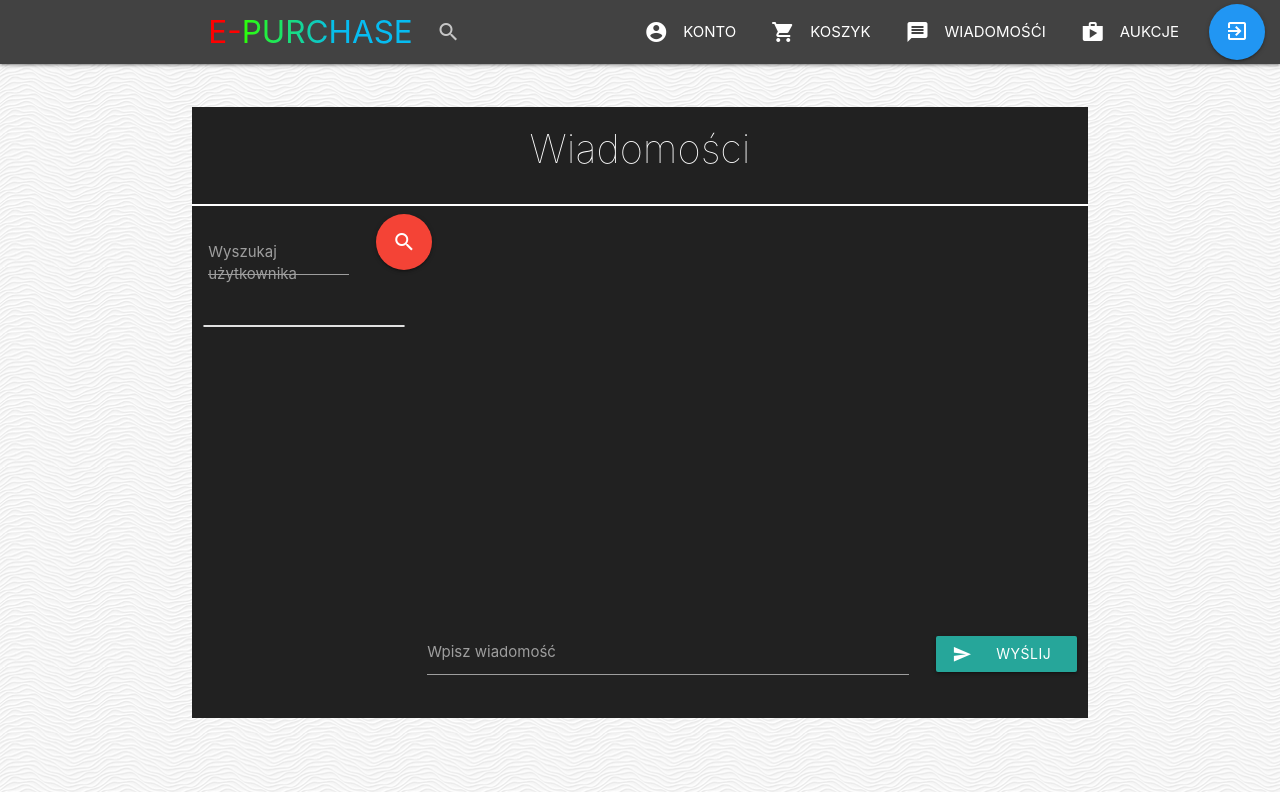
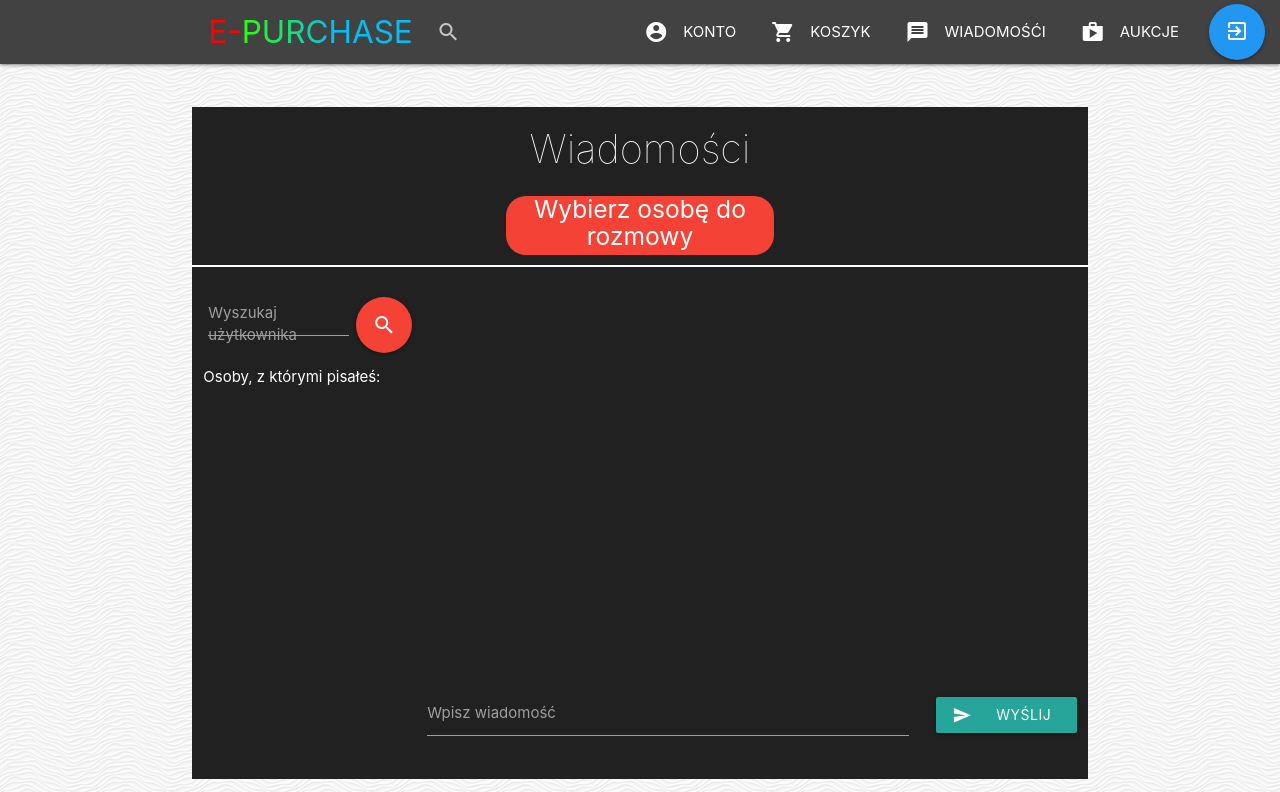
Before and after one commit to wesoly97/E-Purchase, a React (Create React App) app in the folder client/: page /message in a window 1280 px wide. Shown: the top 792 px of the page. Built offline with nearby package versions, Linux system fonts and the light colour scheme; no server answers.

Commit message:
Update Message.js
Zmiany: komunikat, jeśli nie została wybrana osoba do pisania, zmiany w wyglądzie

```diff
--- a/client/src/pages/Message.js
+++ b/client/src/pages/Message.js
@@ -14,11 +14,11 @@ export default function Main(){
     const [role,setRole] = useState("");
     const [messageText, setMessageText] = useState("");
     const [idFrom, setIdFrom] = useState("");
-    const [idTo, setIdTo] = useState(""); // user id to who we write message
+    const [idTo, setIdTo] = useState(null); // user id to who we write message
     const [messages, setMessages] = useState([]);
     const [interlocutorArray, setInterlocutorArray] = useState([]);
     const [username, setUsername] = useState("");
-    const [writeTo, setWriteTo] = useState("");
+    const [writeTo, setWriteTo] = useState("Wybierz osobę do rozmowy");
     let interlocutors = [];
     let messes = [];
 
@@ -129,8 +129,8 @@ export default function Main(){
             if(response.data.result[0] != null){
                 setIdTo(response.data.result[0].id);
                 Materialize.toast({html: 'Pobieranie rozmowy...'});
-                Materialize.toast({html: 'Piszesz wiadomość do ' + username});
-                setWriteTo(">> Nowa wiadomość do " + username);
+                Materialize.toast({html: 'Piszesz wiadomość do użytkownika ' + username});
+                setWriteTo(username);
             }
             else {
                 Materialize.toast({html: 'Nie znaleziono użytkownika!'});
@@ -139,9 +139,10 @@ export default function Main(){
     }
 
     // Wybór osoby do rozmowy z panelu po boku
-    const selectInterlocutor = (id) =>{
+    const selectInterlocutor = (id, username) =>{
         history.push("/message");
         setIdTo(id);
+        setWriteTo(username);
         Materialize.toast({html: 'Pobieranie rozmowy...'});
     }
 
@@ -156,11 +157,12 @@ export default function Main(){
 
 
     for(const [index, value] of interlocutorArray.entries()){
-        interlocutors.push(<a href="#" value={value.UsersFrom} onClick={() => selectInterlocutor(value.UsersFrom)} className="collection-item grey darken-3">{value.username}</a>)
+        interlocutors.push(<a style={{borderColor: "rgb(22, 22, 22)"}} href="#" value={value.UsersFrom} onClick={() => selectInterlocutor(value.UsersFrom, value.username)} className="collection-item grey darken-3">{value.username}</a>)
     }
 
 
     const sendMessage = () => {
+        if(idTo!=null){
             Axios.post("http://localhost:3001/message/send", {
                 messageText: messageText,
                 idFrom: idFrom,
@@ -172,6 +174,10 @@ export default function Main(){
             setMessageText("");
             Materialize.toast({html: 'Wiadomość została wysłana'});
             history.push("/message");
+        }
+        else{
+            Materialize.toast({html: "Musisz wybrać rozmówcę!"});
+        }
 
     };
 
@@ -181,9 +187,10 @@ export default function Main(){
             <Navbar/>
 
             <div className="container grey darken-4">
-            <h1 style={{textAlign: "center", paddingTop: "20px", color: "white", fontSize: "40px", fontWeight: "lighter"}}>Wiadomości <span style={{fontSize: "medium"}}>{writeTo}</span></h1>
+            <h1 style={{textAlign: "center", paddingTop: "20px", color: "white", fontSize: "40px", fontWeight: "lighter"}}>Wiadomości</h1>
+                <h5 style={{borderRadius: "20px", color: "white", textAlign: "center", backgroundColor: "rgb(244, 67, 54)", paddingBottom: "5px", marginLeft: "35%", marginRight: "35%"}}>{writeTo}</h5>
                 <hr style={{border: "1px solid white"}}/>
-                <div className="row ">
+                <div className="row">
                     <div className="col s3">
                         <div class="row">
                             <div class="col s9">
@@ -193,11 +200,13 @@ export default function Main(){
                                 </div>
                             </div>
                             <div class="col s3">
-                                <a onClick={newMessage} className="btn-floating btn-large waves-effect waves-light red"><i
+                                <br/>
+                                <a style={{marginLeft: "-15px"}} onClick={newMessage} className="btn-floating btn-large waves-effect waves-light red pulse"><i
                                     className="material-icons">search</i></a>
                             </div>
                         </div>
-                        <div className="collection">
+                        <div style={{marginTop: "-20px"}}><span style={{color: "white"}}>Osoby, z którymi pisałeś:</span></div>
+                        <div style={{overflowY: "auto", height: "340px", overflowX: "hidden", borderColor: "rgb(33, 33, 33)"}} className="collection">
                             {interlocutors}
                         </div>
                     </div>
```
Lines whose indentation alone changed are shown as unchanged.
